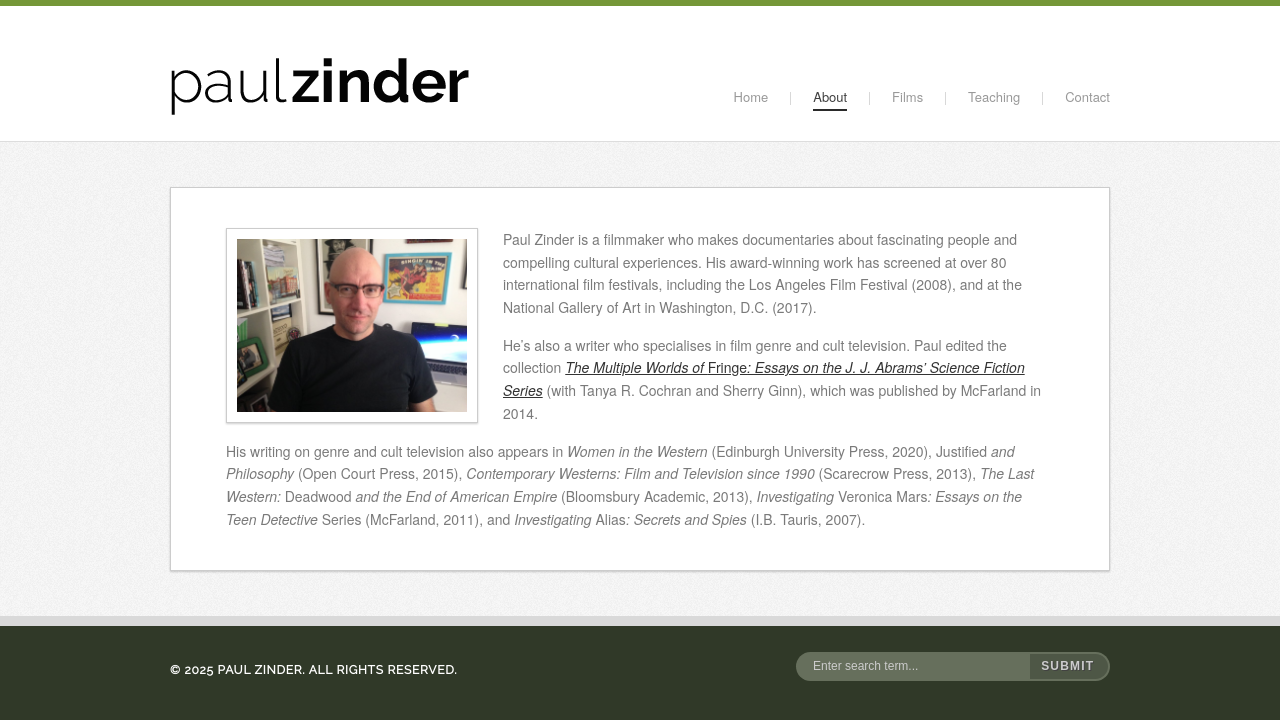
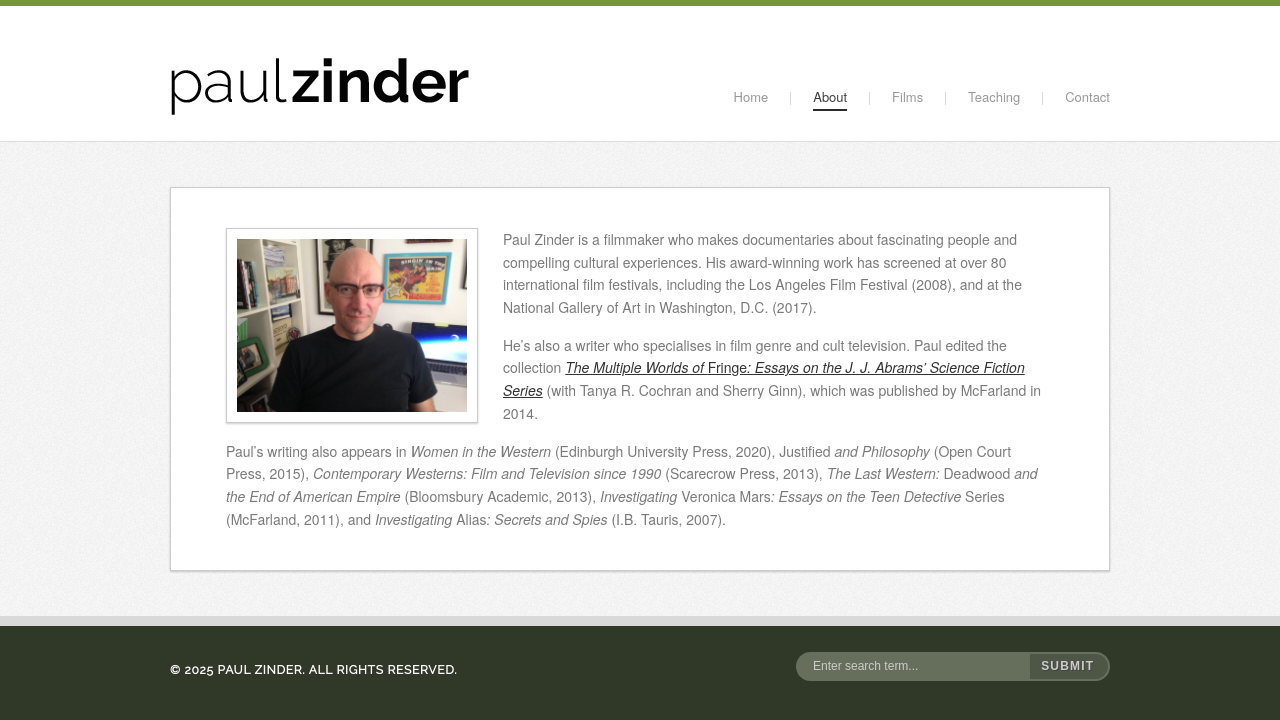
Before and after one commit to jennysharps/paul-zinder-static, a Jekyll site: the page built from about.md, in a window 1280 px wide. Shown: the top 720 px of the page. Built offline with Jekyll 4.4.1, drawn with Linux system fonts in a browser that asks for light colours.

Commit message:
Update about.md

```diff
--- a/about.md
+++ b/about.md
@@ -16,4 +16,4 @@ Paul Zinder is a filmmaker who makes documentaries about fascinating people and
 
 He’s also a writer who specialises in film genre and cult television.  Paul edited the collection <a title="The Multiple Worlds of Fringe: Essays on the J.J. Abrams Science Fiction Series" href="http://www.amazon.com/Multiple-Worlds-Fringe-Science-Fiction/dp/0786475676/ref=sr_1_1?s=books&amp;ie=UTF8&amp;qid=1433589206&amp;sr=1-1&amp;keywords=multiple+worlds+of+fringe" target="_blank" rel="noopener noreferrer"><cite>The Multiple Worlds of </cite>Fringe<cite>: Essays on the J. J. Abrams&#8217; Science Fiction Series</cite></a> (with Tanya R. Cochran and Sherry Ginn), which was published by McFarland in 2014.
 
-His writing on genre and cult television also appears in <cite>Women in the Western</cite> (Edinburgh University Press, 2020), <cite><cite>Justified</cite> and Philosophy</cite> (Open Court Press, 2015), <cite>Contemporary Westerns: Film and Television since 1990</cite> (Scarecrow Press, 2013), <cite>The Last Western: <cite>Deadwood</cite> and the End of American Empire</cite> (Bloomsbury Academic, 2013), <cite>Investigating <cite>Veronica Mars</cite>: Essays on the Teen Detective</cite> Series (McFarland, 2011), and <cite>Investigating <cite>Alias</cite>: Secrets and Spies</cite> (I.B. Tauris, 2007).
+Paul's writing also appears in <cite>Women in the Western</cite> (Edinburgh University Press, 2020), <cite><cite>Justified</cite> and Philosophy</cite> (Open Court Press, 2015), <cite>Contemporary Westerns: Film and Television since 1990</cite> (Scarecrow Press, 2013), <cite>The Last Western: <cite>Deadwood</cite> and the End of American Empire</cite> (Bloomsbury Academic, 2013), <cite>Investigating <cite>Veronica Mars</cite>: Essays on the Teen Detective</cite> Series (McFarland, 2011), and <cite>Investigating <cite>Alias</cite>: Secrets and Spies</cite> (I.B. Tauris, 2007).
```
